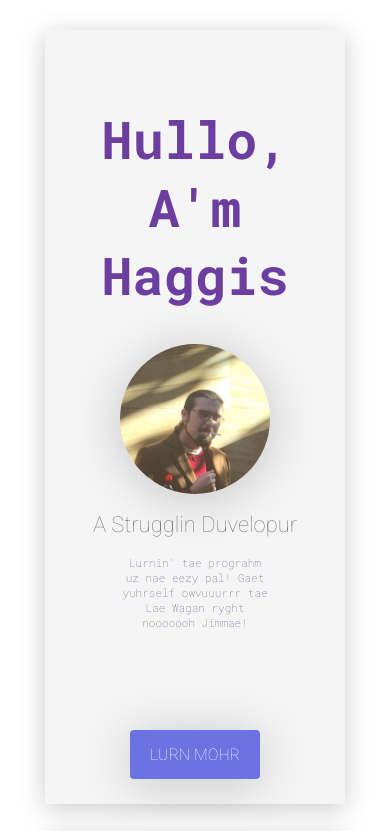
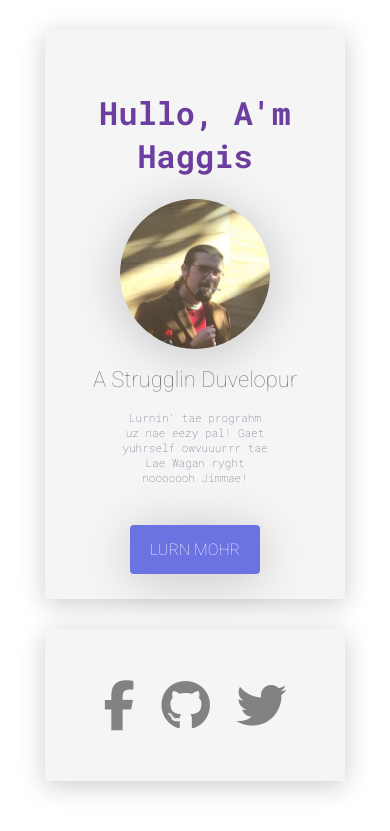
Before and after one commit to angustatchell/profile, a plain HTML site: page index.html in a window 390 px wide. Shown: the top 831 px of the page. Drawn offline with Linux system fonts and the light colour scheme.

Commit message:
viewports adjusted more

```diff
--- a/style.css
+++ b/style.css
@@ -112,6 +112,24 @@ a:hover {
   .container {
     width: 700px;
   }
+  .avatar {
+    width: 275px;
+    height: 275px;
+  }
+  .bio {
+    width: 275px;
+    height: 150px;
+    padding-bottom: 35px;
+  }
+  h1 {
+    font-size: 45px;
+  }
+  h2 {
+    font-size: 27px;
+  }
+  body {
+    font-size: 13px;
+  }
 }
 @media (max-width: 720px) {
   /* For a screen < 720px, this CSS will be read */
@@ -120,11 +138,15 @@ a:hover {
   }
   .avatar {
     width: 250px;
-    height: 250px;
+    height: 110px;
   }
   .bio {
     width: 250px;
-    height: 250px;
+    height: 120px;
+    padding-bottom: 30px;
+  }
+  h1 {
+    font-size: 38px;
   }
   h2 {
     font-size: 27px;
@@ -145,7 +167,11 @@ a:hover {
   }
   .bio {
     width: 150px;
-    height: 150px;
+    height: 110px;
+    padding-bottom: 20px;
+  }
+  h1 {
+    font-size: 32px;
   }
   h2 {
     font-size: 22px;
@@ -154,4 +180,3 @@ a:hover {
     font-size: 11px;
   }
 }
-}
```
